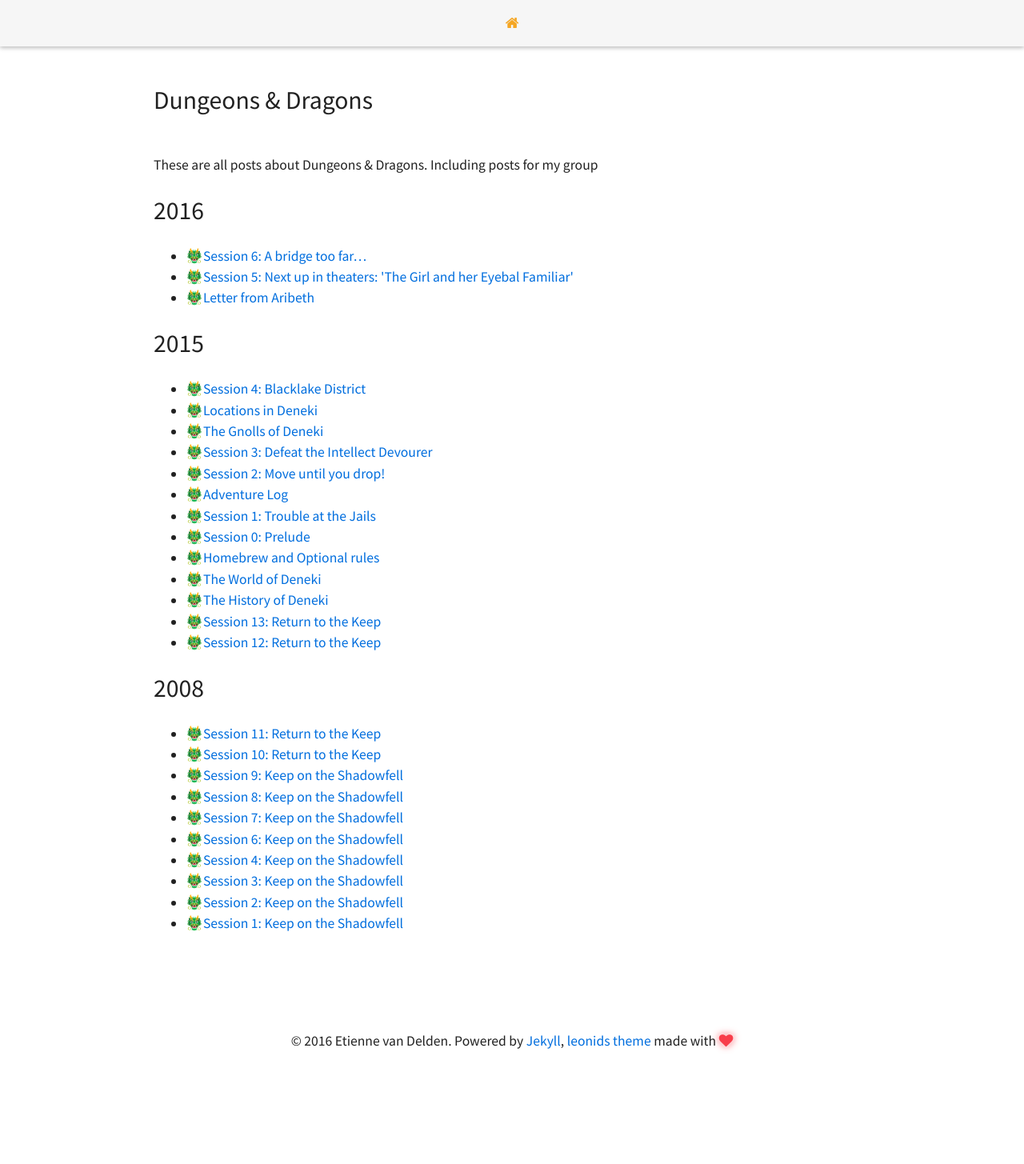
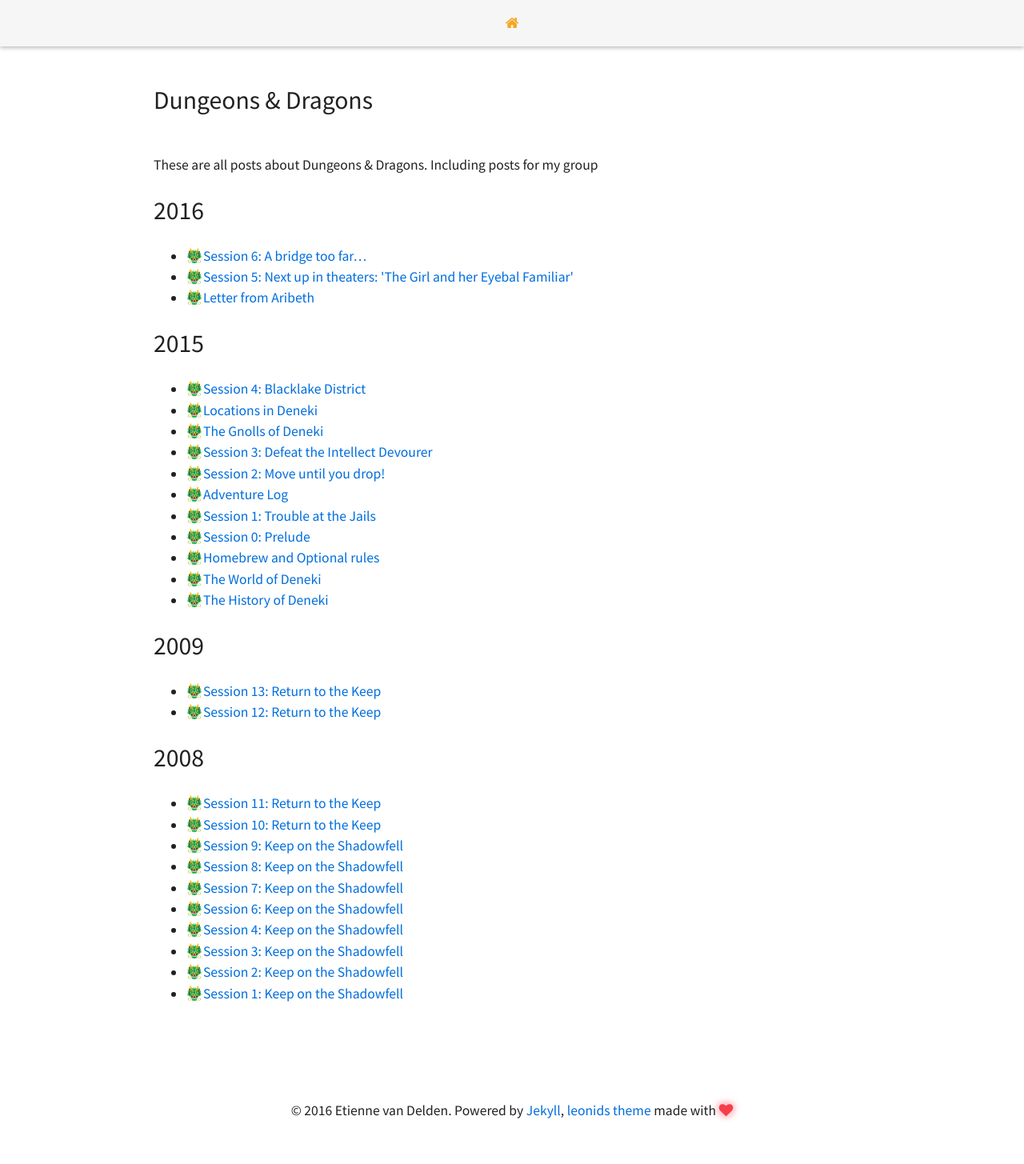
Before and after one commit to eirvandelden/eirvandelden.github.io, a Jekyll site: the page built from dnd.html, in a window 1280 px wide. Shown: the whole page at 80% size. Built offline with Jekyll 4.4.1, drawn with Linux system fonts in a browser that asks for light colours; before the commit the page ends 1367 px from its top, so only the background shows below that.

Commit message:
Fix year is D&D page

```diff
--- a/dnd.html
+++ b/dnd.html
@@ -11,27 +11,26 @@ permalink: /dnd/
 These are all posts about Dungeons & Dragons. Including posts for my group
 
 {% for post in site.categories.dungeons-and-dragons %}
-    {% capture this_year %}{{ post.date | date: "%Y" }}{% endcapture %}
-    {% capture next_year %}{{ post.previous.date | date: "%Y" }}{% endcapture %}
+  {% assign currentdate = post.date | date: "%Y" %}
 
   {% if forloop.first %}
+    {% assign date = currentdate %}
     <article>
-      <h2 id="{{ this_year }}-ref">{{ this_year }}</h2>
+        <h2 id="{{ currentdate }}-ref">{{ currentdate }}</h2>
         <ul>
   {% endif %}
 
-        <li class="entry-title"><a href="{{ site.url }}{{ post.url }}" title="{{ post.title }}">{{ post.title }}</a></li>
-
-    {% if forloop.last %}
-      </ul>
-    </article>
-    {% else %}
-        {% if this_year != next_year %}
+  {% if currentdate != date %}
       </ul>
     </article>
     <article>
-          <h2 id="{{ next_year }}-ref" class="year-heading">{{next_year}}</h2>
+        <h2 id="{{ currentdate }}-ref">{{ currentdate }}</h2>
         <ul>
+    {% assign date = currentdate %}
   {% endif %}
-    {% endif %}
+    <li><a href="{{ post.url }}">{{ post.title }}</a></li>
+
+
 {% endfor %}
+      </ul>
+    </article>
```
Lines whose indentation alone changed are shown as unchanged.
